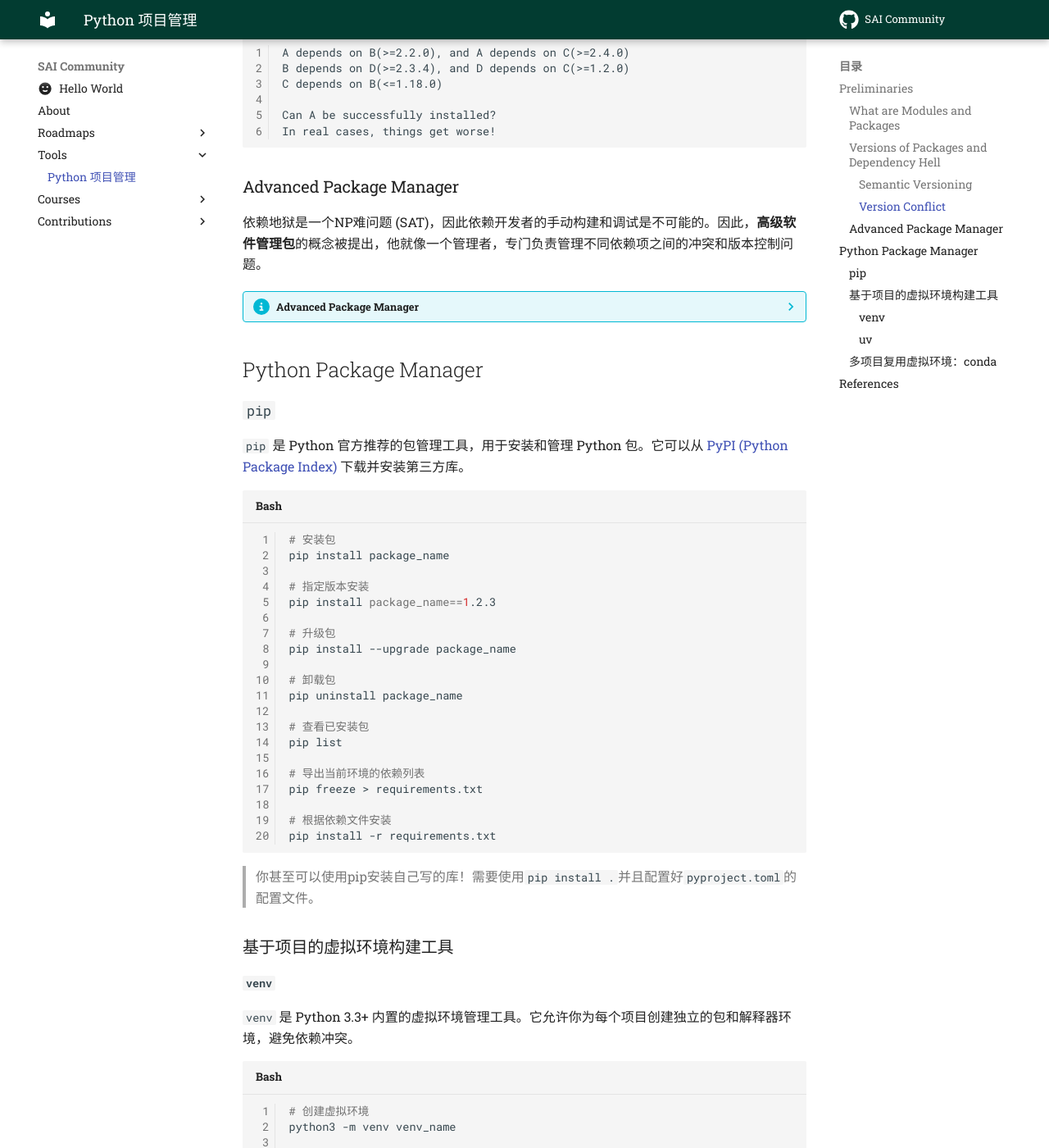
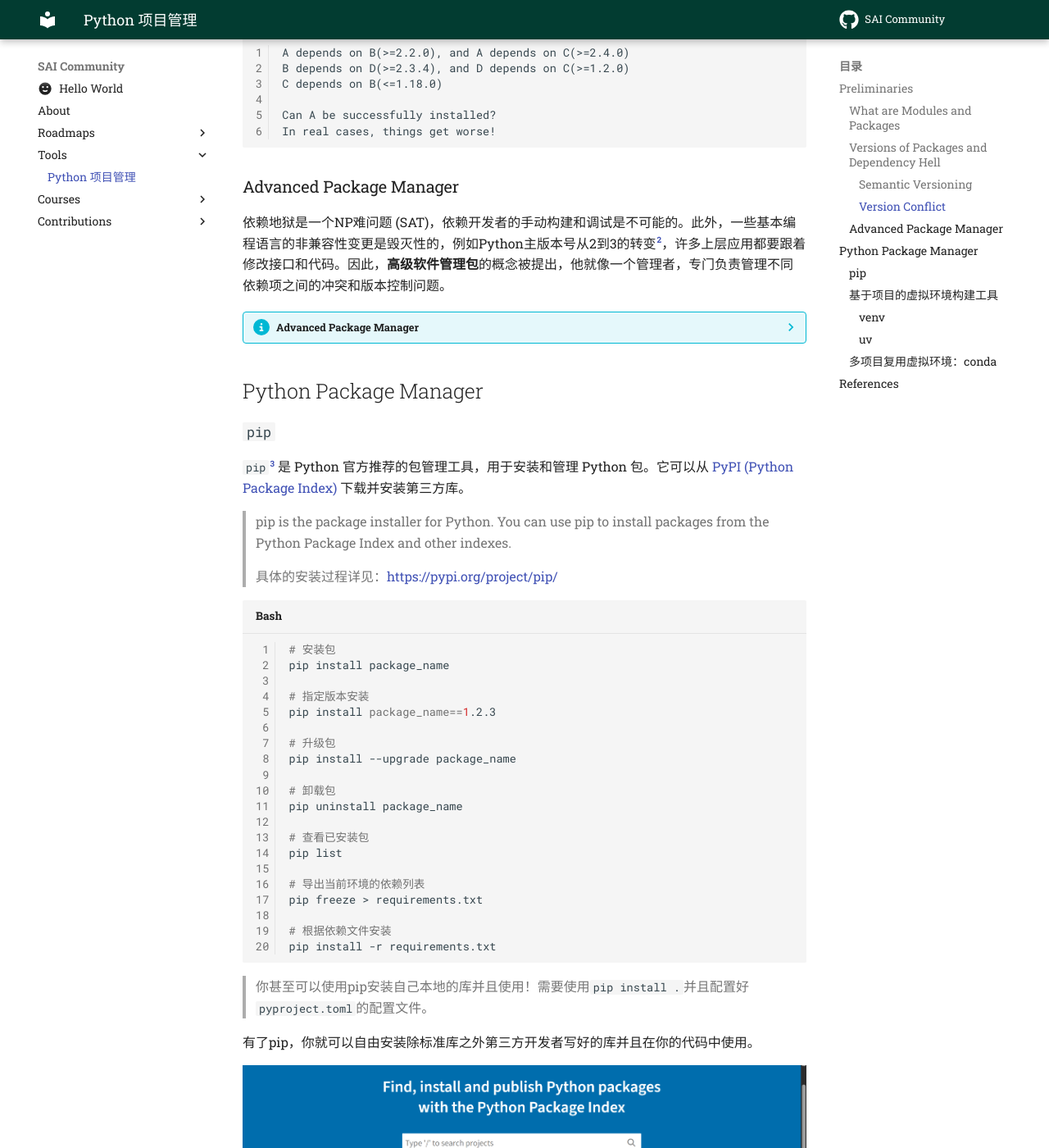
Before and after one commit to SJTU-SAI/SAI-Community, an MkDocs documentation site: the page built from docs/tools/python-package-managing.md, in a window 1280 px wide and 1400 px high, scrolled down 1726 px. Shown: the whole window at 82% size. Built offline with MkDocs 1.6.1 and Material for MkDocs 9.7.7, drawn with Linux system fonts in a browser that asks for light colours; comment, search, counter and statistics services are not loaded; some of the changed text lies outside the part shown.

Commit message:
upd: update pypi in tutorial

````diff
--- a/docs/tools/python-package-managing.md
+++ b/docs/tools/python-package-managing.md
@@ -97,13 +97,13 @@
 
 ### Advanced Package Manager
 
-依赖地狱是一个NP难问题 (SAT)，因此依赖开发者的手动构建和调试是不可能的。因此，**高级软件管理包**的概念被提出，他就像一个管理者，专门负责管理不同依赖项之间的冲突和版本控制问题。
+依赖地狱是一个NP难问题 (SAT)，依赖开发者的手动构建和调试是不可能的。此外，一些基本编程语言的非兼容性变更是毁灭性的，例如Python主版本号从2到3的转变[^2]，许多上层应用都要跟着修改接口和代码。因此，**高级软件管理包**的概念被提出，他就像一个管理者，专门负责管理不同依赖项之间的冲突和版本控制问题。
 
 ??? info "Advanced Package Manager"
 
-    常见的包管理工具：
+    包管理工具不仅局限于Python开发，现代软件工程中地狱依赖的现象随处可见，常见的包管理工具有：
 
-    - `apt` for `Debian` & `Ubuntu`.
+    - `apt` for Debian & Ubuntu.
 
     - `npm` for Nodejs.
 
@@ -118,7 +118,11 @@
 
 ### `pip`
 
-`pip` 是 Python 官方推荐的包管理工具，用于安装和管理 Python 包。它可以从 [PyPI (Python Package Index)](https://pypi.org/) 下载并安装第三方库。
+`pip`[^3] 是 Python 官方推荐的包管理工具，用于安装和管理 Python 包。它可以从 [PyPI (Python Package Index)](https://pypi.org/) 下载并安装第三方库。
+
+> pip is the package installer for Python. You can use pip to install packages from the Python Package Index and other indexes.
+
+> 具体的安装过程详见：[https://pypi.org/project/pip/](https://pypi.org/project/pip/)
 
 
 ```bash
@@ -144,9 +148,29 @@
 pip install -r requirements.txt
 ```
 
-> 你甚至可以使用pip安装自己写的库！需要使用`pip install .`并且配置好`pyproject.toml`的配置文件。
+> 你甚至可以使用pip安装自己本地的库并且使用！需要使用`pip install .`并且配置好`pyproject.toml`的配置文件。
+
+有了pip，你就可以自由安装除标准库之外第三方开发者写好的库并且在你的代码中使用。
+
+![Pypi](../assets/images/py/pypi.png)
 
 ### 基于项目的虚拟环境构建工具
+
+在跑别人的项目时，可以使用`pip install -r requirements.txt`来安装别人的项目依赖，而不需要自己手动调整并且安装。但是这会带来新的隐患。
+
+??? "A demo"
+
+    例如下面的例子（Python 3.9），我在本地的numpy环境是`2.0.2`，而matplotlib的版本是`3.9.4`，相安无事。
+
+    但是如果我在安装他人代码项目依赖的时候，降级安装了`numpy==1.22`的版本（这在许多比较老的项目版本中比较常见），就会出现如下报错：
+
+    ```text
+    ERROR: pip's dependency resolver does not currently take into account all the packages that are installed. This behaviour is the source of the following dependency conflicts.
+    matplotlib 3.9.4 requires numpy>=1.23, but you have numpy 1.22.0 which is incompatible.
+    ```
+    后续又会产生一系列兼容性的问题。
+
+对于上述版本冲突问题，往往采用**虚拟环境**解决，即将冲突的相关依赖分别放置在两个虚拟环境中，井水不犯河水。
 
 #### `venv`
 
@@ -232,3 +256,7 @@
 ## References
 
 [^1]: [Packages in Python](https://docs.python.org/3/tutorial/modules.html#packages)
+
+[^2]: [From Python2 to Python3](https://www.ibm.com/docs/en/cloud-pak-sec-aas?topic=scripts-python-2-python-3-differences)
+
+[^3]: [Pip official docs](https://pypi.org/project/pip/)
````
Also changed, not shown: docs/assets/images/py/pypi.png (added).
